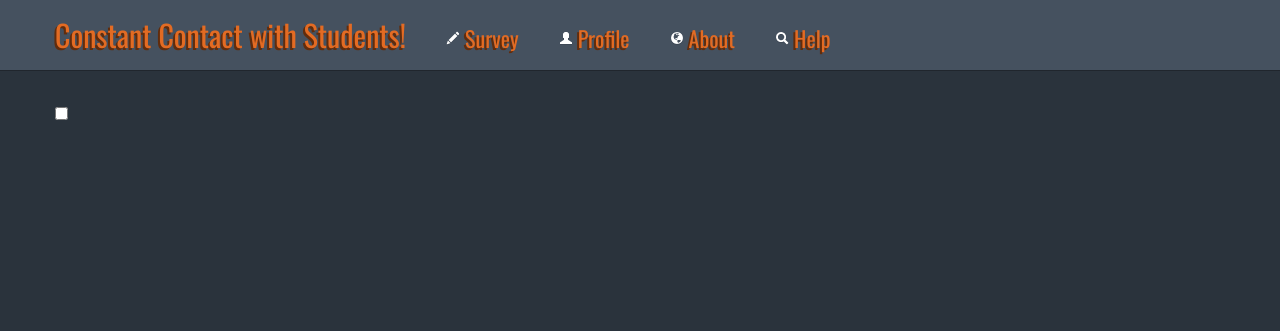
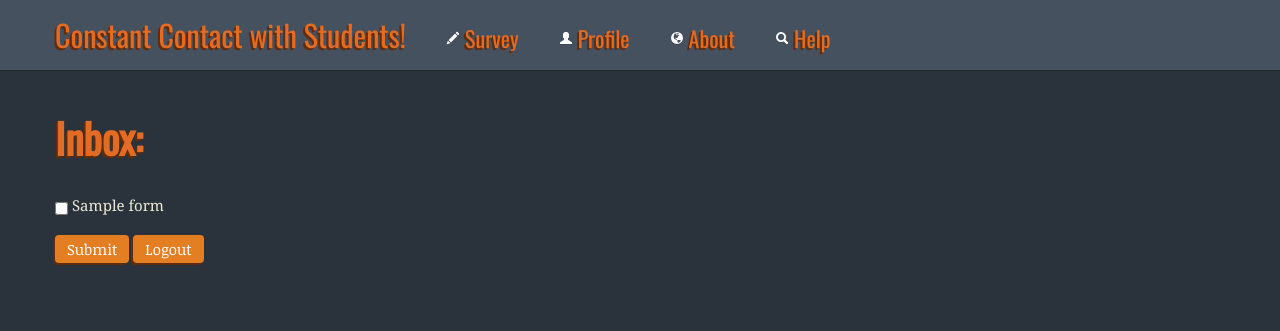
Before and after one commit to haydenkh/Sir-Vey-1, a Flask app: template templates/profile.html in a window 1280 px wide. Shown: the top 331 px of the page. Run offline with Flask 2, Linux system fonts and the light colour scheme; the template is opened without the code that fills it: most values are stand-ins (such as "Sample title", 1, 10 or a date in 2020); parts of the project's set-up code (start-up, migrations or seed data) failed here and were passed over; some libraries are stand-ins or nearby versions.

Commit message:
added profile

```diff
--- a/templates/profile.html
+++ b/templates/profile.html
@@ -66,9 +66,16 @@ list of form_ids called form_ids
     <div class="container">
 <br><br>
 <form action = "" method="post">
-{% for form in form_ids %}
-<input type="checkbox" name={form} href="127.0.0.1/form/{form}" />
+<h1>Inbox:</h1>
+      <br>
+      {% for form in form_ids %}
+<input type="checkbox" name={{form}} href="127.0.0.1/form/{{form}}" />
+      {{form}}
+      <br><br>
 {% endfor %}
+  <button class="btn btn-primary" type="button" name=submit>Submit</button>
+  <button class="btn btn-primary" type="button" name=logout>Logout</button>
+
 </form>
 
 <br><br><br><br>
```
